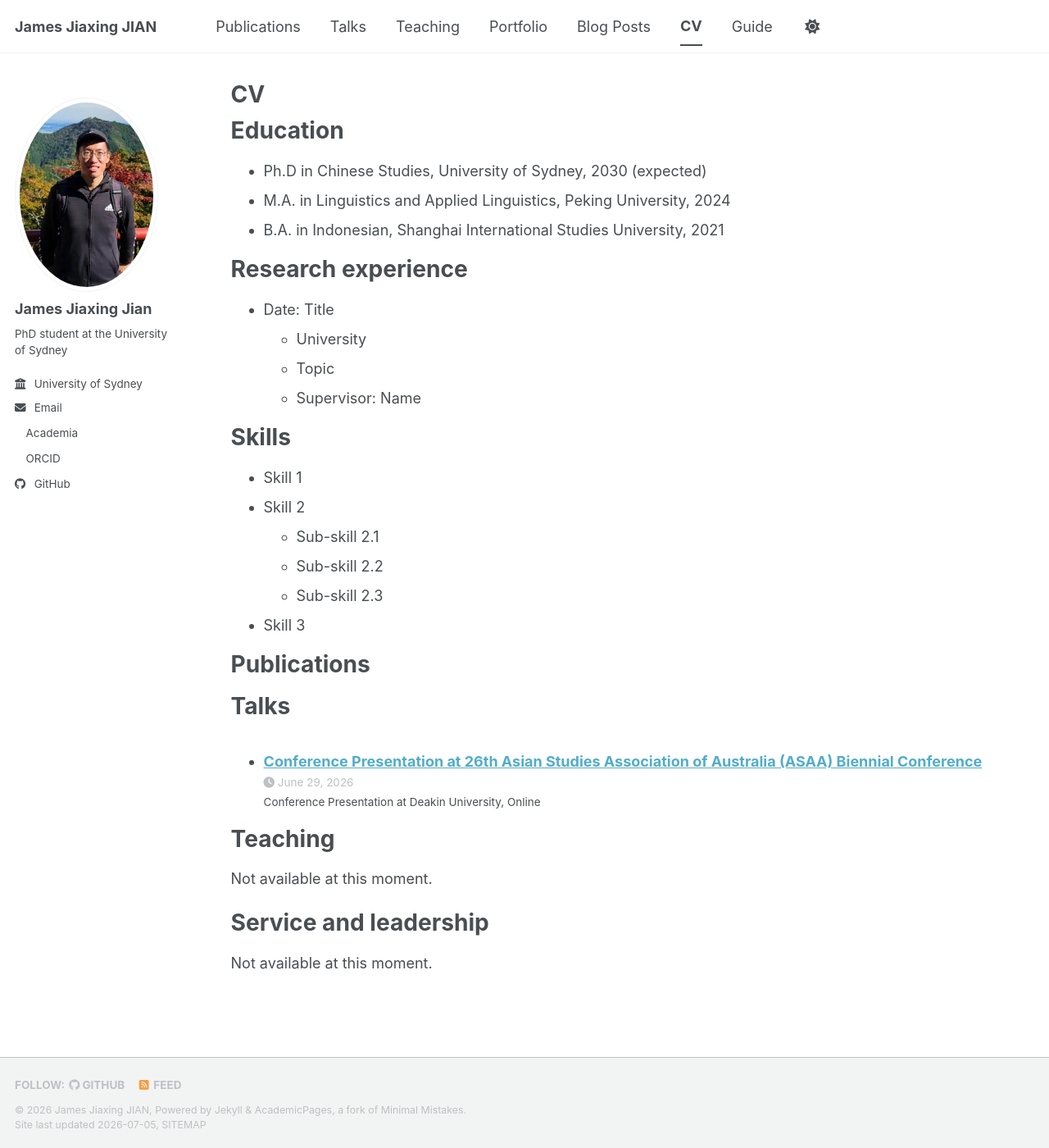
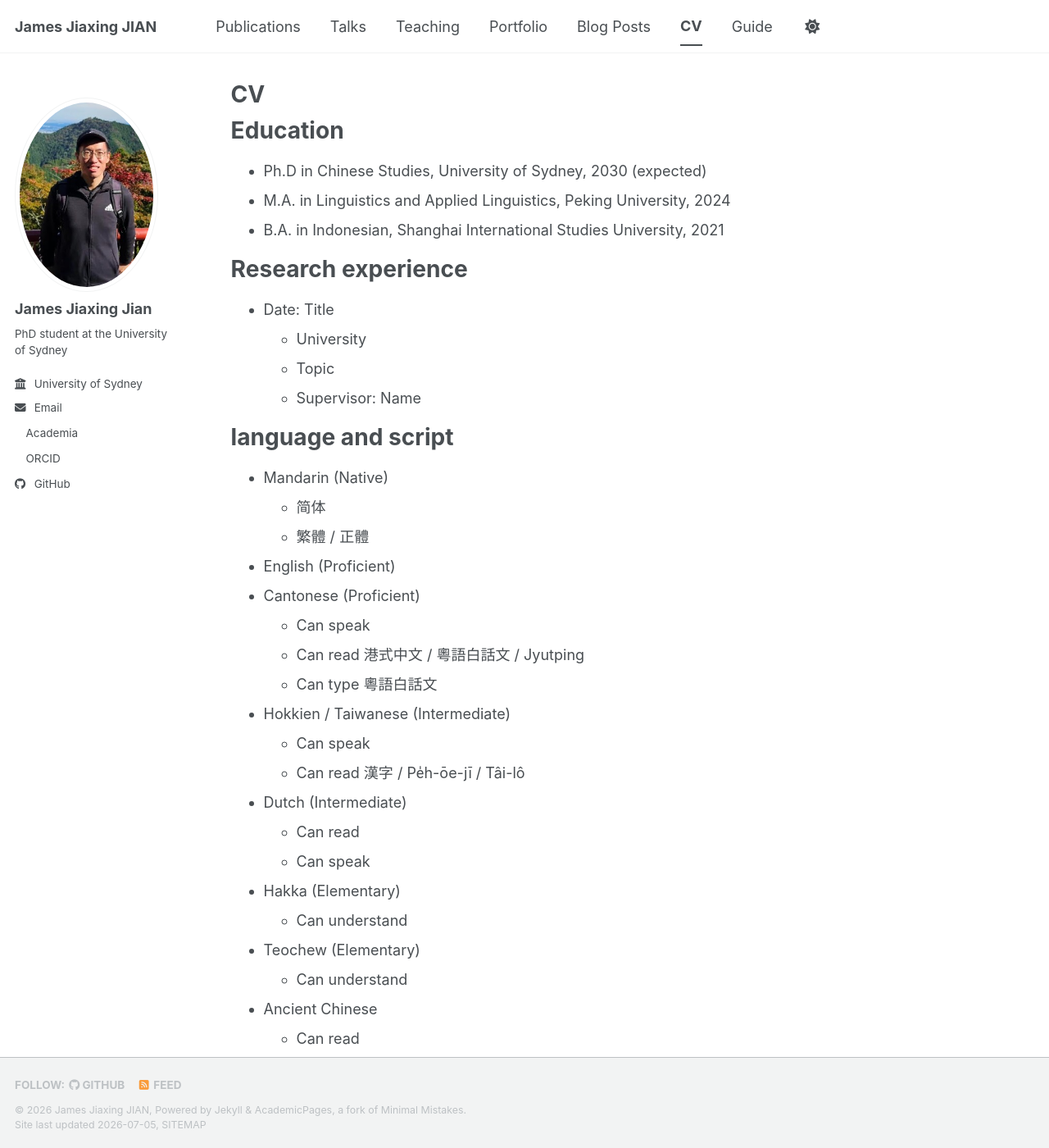
Before and after one commit to jamesjiaxingjian/jamesjiaxingjian.github.io, a Jekyll site: the page built from _pages/cv.md, in a window 1280 px wide and 1400 px high. Shown: the whole window at 82% size. Built offline with Jekyll 4.4.1, drawn with Linux system fonts in a browser that asks for light colours; a style sheet for code colours, icons or effects is not loaded.

Commit message:
Update cv.md

```diff
--- a/_pages/cv.md
+++ b/_pages/cv.md
@@ -22,14 +22,30 @@ Research experience
   * Topic
   * Supervisor: Name
 
-Skills
+language and script
 ======
-* Skill 1
-* Skill 2
-  * Sub-skill 2.1
-  * Sub-skill 2.2
-  * Sub-skill 2.3
-* Skill 3
+* Mandarin (Native)
+  * 简体
+  * 繁體 / 正體
+* English (Proficient)
+* Cantonese (Proficient)
+  * Can speak
+  * Can read 港式中文 / 粵語白話文 / Jyutping
+  * Can type 粵語白話文
+* Hokkien / Taiwanese (Intermediate)
+  * Can speak
+  * Can read 漢字 / Pe̍h-ōe-jī / Tâi-lô
+* Dutch (Intermediate)
+  * Can read
+  * Can speak
+* Hakka (Elementary)
+  * Can understand
+* Teochew (Elementary)
+  * Can understand
+* Ancient Chinese
+  * Can read
+* Jawi
+  * Can read
 
 Publications
 ======
```
